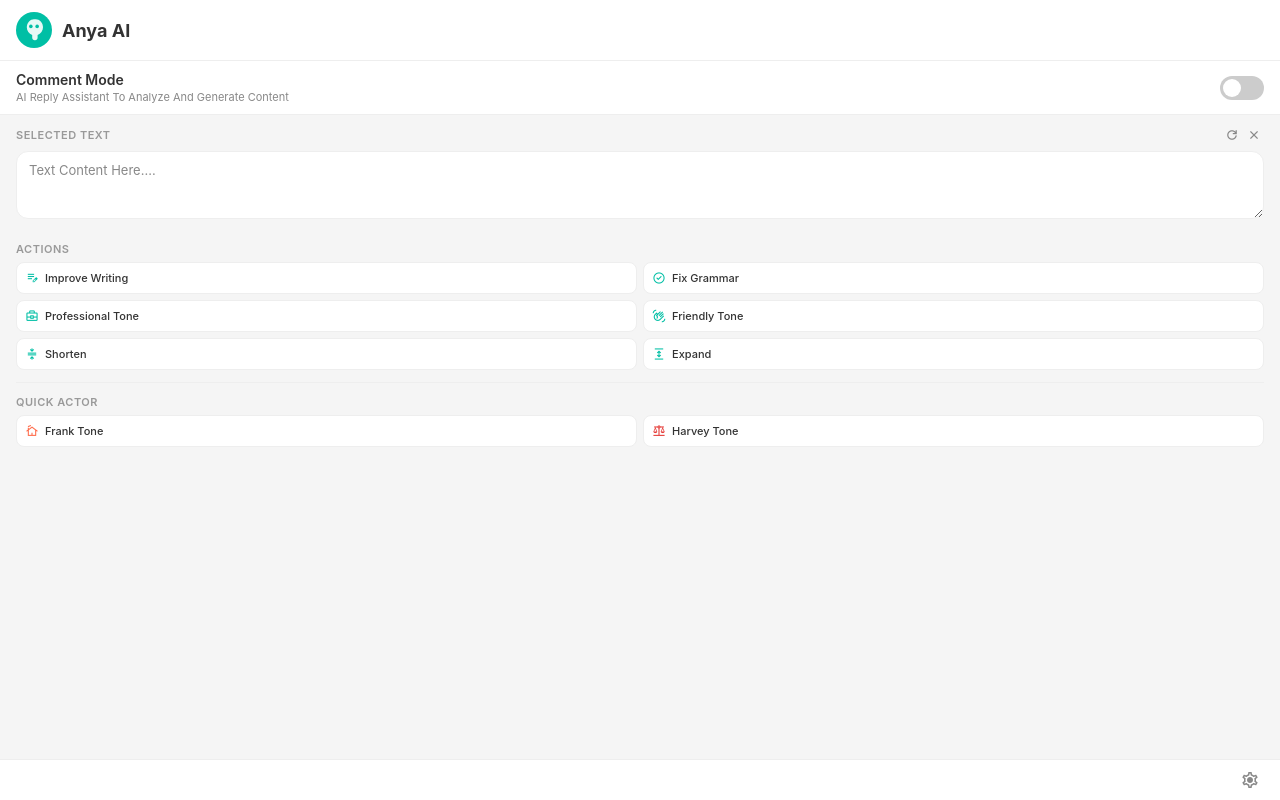
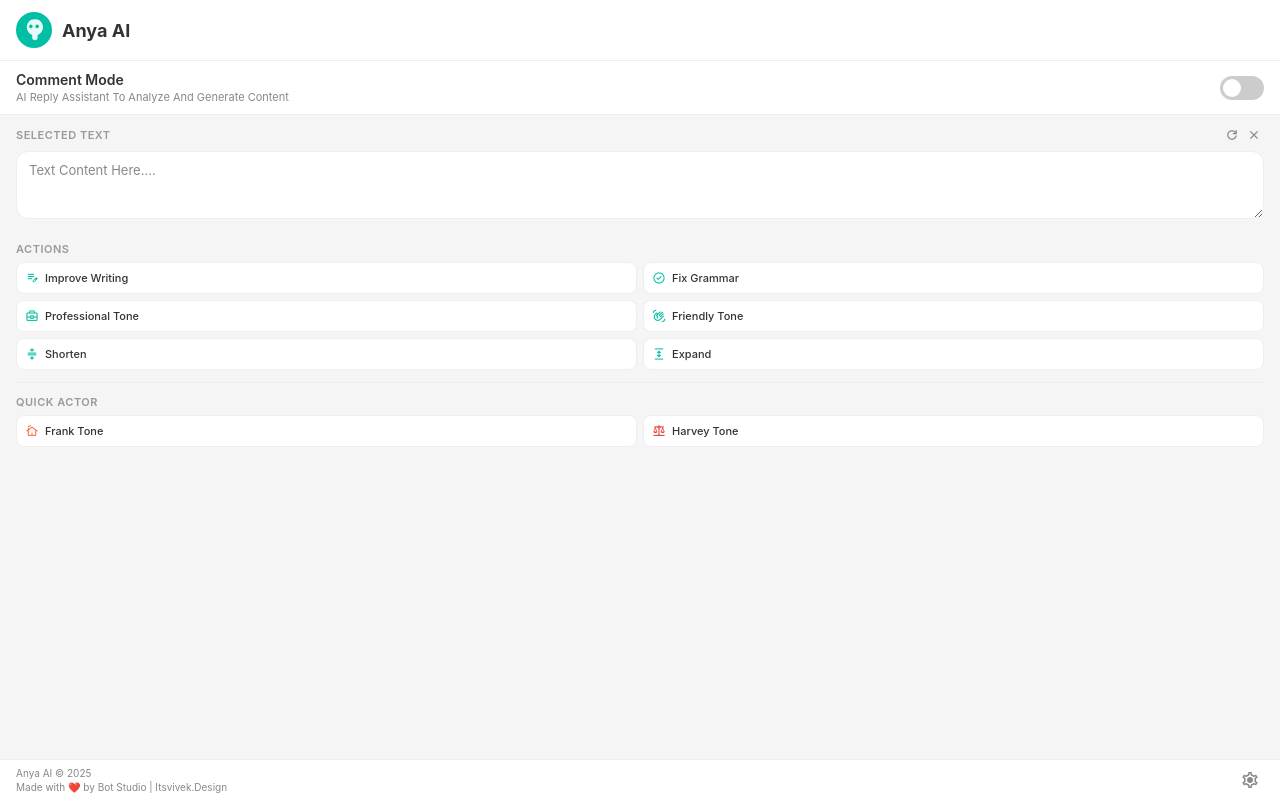
Before and after one commit to vivekrbot/Anya-AI, a website with bundled scripts: page src/sidepanel/sidepanel.html in a window 1280 px wide. Built offline with nearby package versions, Linux system fonts and the light colour scheme.

Commit message:
Sync Push - Footer Text

```diff
--- a/src/sidepanel/sidepanel.css
+++ b/src/sidepanel/sidepanel.css
@@ -391,6 +391,14 @@
   justify-content: flex-end;
 }
 
+.footer-text {
+  font-size: 10px;
+  color: var(--text-secondary);
+  margin-right: auto;
+  display: grid;
+  align-items: center;
+}
+
 .settings-btn {
   background: none;
   border: none;
--- a/src/sidepanel/sidepanel.html
+++ b/src/sidepanel/sidepanel.html
@@ -130,6 +130,10 @@
 
     <!-- Settings Link -->
     <div class="footer">
+      <div class="footer-text">
+        <span> Anya AI &copy; 2025</span>
+        <span>Made with ❤️ by Bot Studio | Itsvivek.Design</span>
+      </div>
       <button id="btnSettings" class="settings-btn">
         <span class="material-symbols-outlined">settings</span>
       </button>
```
